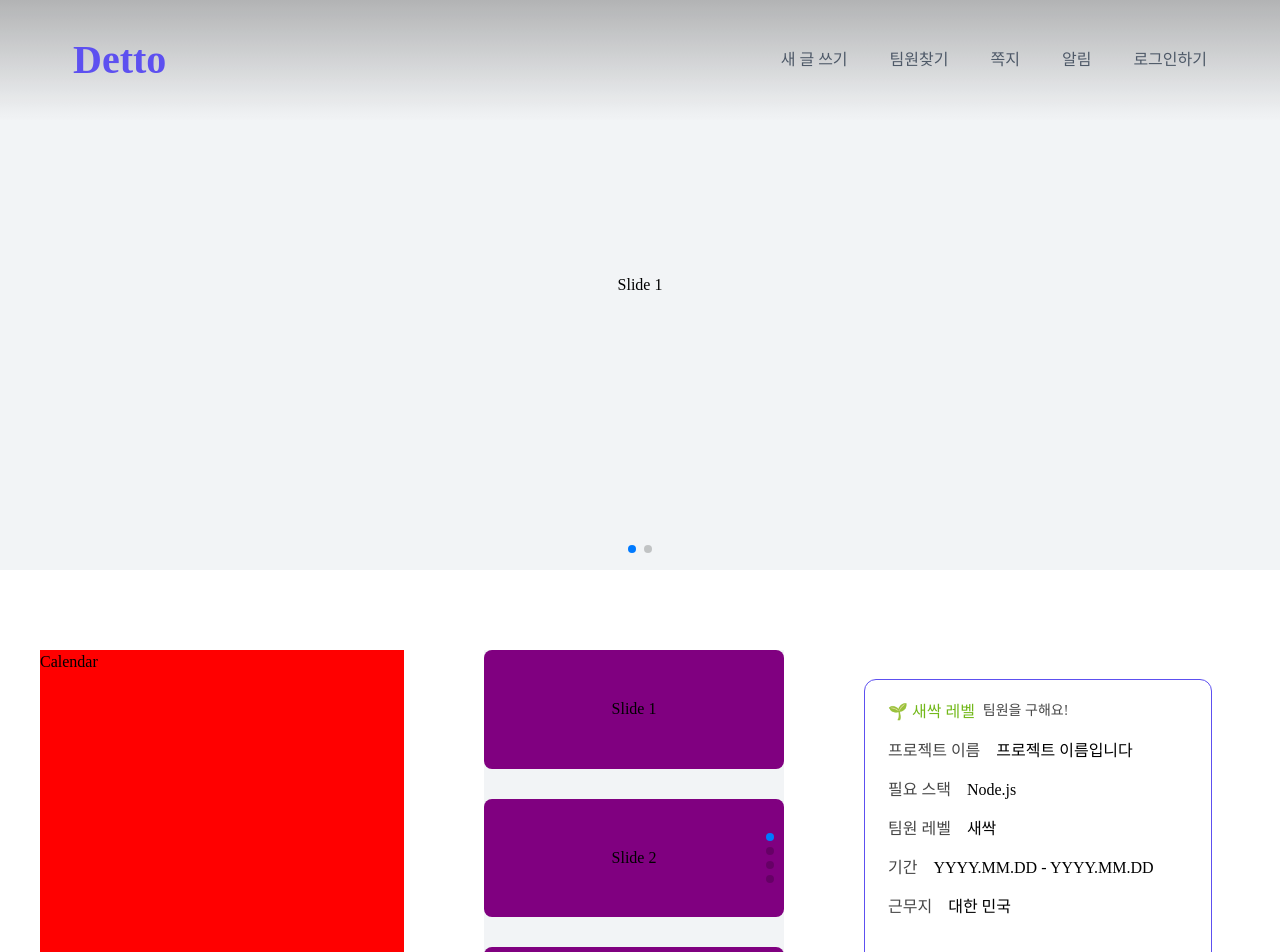
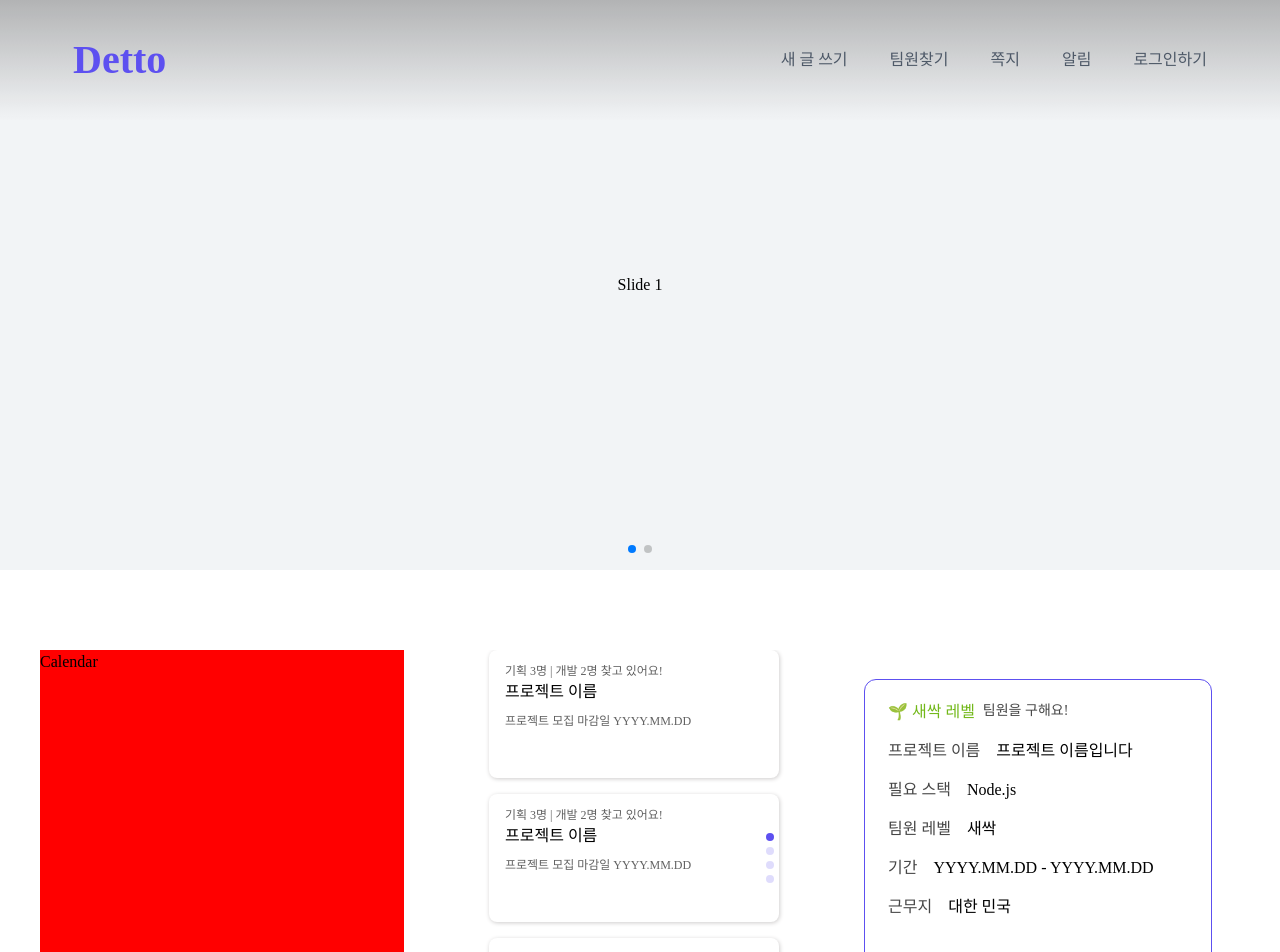
Before and after one commit to Team-Detto/Detto, a React (Create React App) app: page / in a window 1280 px wide. Shown: the top 952 px of the page. Built offline with nearby package versions, Linux system fonts and the light colour scheme.

Commit message:
fix : 프로젝트 슬라이더 UI

```diff
--- a/src/components/main/Calendar/ProjectList.tsx
+++ b/src/components/main/Calendar/ProjectList.tsx
@@ -1,55 +1,99 @@
-import SwiperCore, { Navigation, Pagination } from 'swiper';
+import SwiperCore, { Navigation, Pagination, Mousewheel } from 'swiper';
 import { Swiper, SwiperSlide } from 'swiper/react';
 import 'swiper/swiper.min.css';
 import 'swiper/components/navigation/navigation.min.css';
 import 'swiper/components/pagination/pagination.min.css';
 import styled from '@emotion/styled';
 
-SwiperCore.use([Navigation, Pagination]);
+SwiperCore.use([Navigation, Pagination, Mousewheel]);
 
 const ProjectList = () => {
   return (
     <>
       <ProjectListSwiperContainer
-        spaceBetween={30}
+        spaceBetween={16}
         slidesPerView={3}
         navigation={true}
         pagination={{ clickable: true }}
+        direction="vertical"
         mousewheel={true}
-        direction="vertical"
       >
-        <SwiperSlide>Slide 1</SwiperSlide>
-        <SwiperSlide>Slide 2</SwiperSlide>
-        <SwiperSlide>Slide 3</SwiperSlide>
-        <SwiperSlide>Slide 4</SwiperSlide>
-        <SwiperSlide>Slide 5</SwiperSlide>
-        <SwiperSlide>Slide 6</SwiperSlide>
+        <SwiperSlide>
+          <ProjectListTextContainer>
+            <ProjectRecruitment>
+              기획 3명 | 개발 2명 찾고 있어요!
+            </ProjectRecruitment>
+            <ProjectName>프로젝트 이름</ProjectName>
+            <ProjectDeadline>프로젝트 모집 마감일 YYYY.MM.DD</ProjectDeadline>
+          </ProjectListTextContainer>
+        </SwiperSlide>
+        <SwiperSlide>
+          <ProjectListTextContainer>
+            <ProjectRecruitment>
+              기획 3명 | 개발 2명 찾고 있어요!
+            </ProjectRecruitment>
+            <ProjectName>프로젝트 이름</ProjectName>
+            <ProjectDeadline>프로젝트 모집 마감일 YYYY.MM.DD</ProjectDeadline>
+          </ProjectListTextContainer>
+        </SwiperSlide>
+        <SwiperSlide>
+          <ProjectListTextContainer>
+            <ProjectRecruitment>
+              기획 3명 | 개발 2명 찾고 있어요!
+            </ProjectRecruitment>
+            <ProjectName>프로젝트 이름</ProjectName>
+            <ProjectDeadline>프로젝트 모집 마감일 YYYY.MM.DD</ProjectDeadline>
+          </ProjectListTextContainer>
+        </SwiperSlide>
+        <SwiperSlide>
+          <ProjectListTextContainer>
+            <ProjectRecruitment>
+              기획 3명 | 개발 2명 찾고 있어요!
+            </ProjectRecruitment>
+            <ProjectName>프로젝트 이름</ProjectName>
+            <ProjectDeadline>프로젝트 모집 마감일 YYYY.MM.DD</ProjectDeadline>
+          </ProjectListTextContainer>
+        </SwiperSlide>
+        <SwiperSlide>
+          <ProjectListTextContainer>
+            <ProjectRecruitment>
+              기획 3명 | 개발 2명 찾고 있어요!
+            </ProjectRecruitment>
+            <ProjectName>프로젝트 이름</ProjectName>
+            <ProjectDeadline>프로젝트 모집 마감일 YYYY.MM.DD</ProjectDeadline>
+          </ProjectListTextContainer>
+        </SwiperSlide>
+        <SwiperSlide>
+          <ProjectListTextContainer>
+            <ProjectRecruitment>
+              기획 3명 | 개발 2명 찾고 있어요!
+            </ProjectRecruitment>
+            <ProjectName>프로젝트 이름</ProjectName>
+            <ProjectDeadline>프로젝트 모집 마감일 YYYY.MM.DD</ProjectDeadline>
+          </ProjectListTextContainer>
+        </SwiperSlide>
       </ProjectListSwiperContainer>
     </>
   );
 };
 
 const ProjectListSwiperContainer = styled(Swiper)`
-  .swiper-container {
-    width: 18.75rem;
-    max-height: 26rem;
-    background: red;
-  }
-
   .swiper-wrapper {
     width: 18.75rem;
     height: 26rem;
-    background: #f2f4f6;
+    /* background: #f2f4f6; */
   }
 
   .swiper-slide {
-    width: 300px;
+    width: 290px;
     height: 85px;
-    background: purple;
+    background: #ffffff;
     border-radius: 0.5rem;
-    display: flex;
-    justify-content: center;
-    align-items: center;
+    margin: 0 auto;
+    box-shadow: 0.7px 1px 4px 0.1px #cecccc;
+    &:hover {
+      border: 1px solid #5d50f0;
+    }
   }
 
   .swiper-button-prev {
@@ -58,9 +102,27 @@ const ProjectListSwiperContainer = styled(Swiper)`
   .swiper-button-next {
     display: none;
   }
-  /* .swiper-pagination {
-    display: none;
-  } */
+  .swiper-pagination-bullet {
+    background: #5d50f0;
+  }
 `;
-
+const ProjectListTextContainer = styled.div`
+  margin: 12px 16px;
+  display: flex;
+  flex-direction: column;
+  justify-content: center;
+  align-items: flex-start;
+`;
+const ProjectRecruitment = styled.div`
+  font-size: 12px;
+  color: #616161;
+`;
+const ProjectName = styled.div`
+  font-size: 16px;
+  margin-bottom: 8px;
+`;
+const ProjectDeadline = styled.div`
+  font-size: 12px;
+  color: #616161;
+`;
 export default ProjectList;
```
